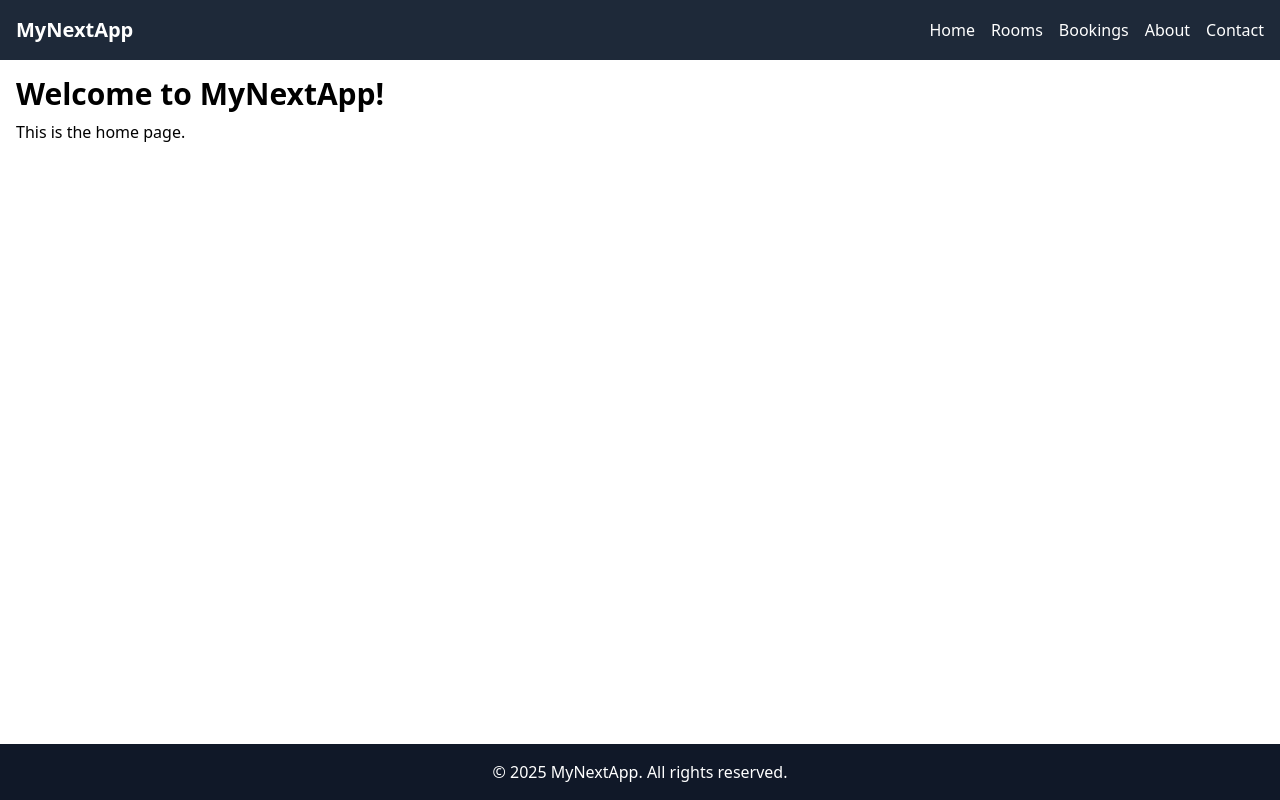
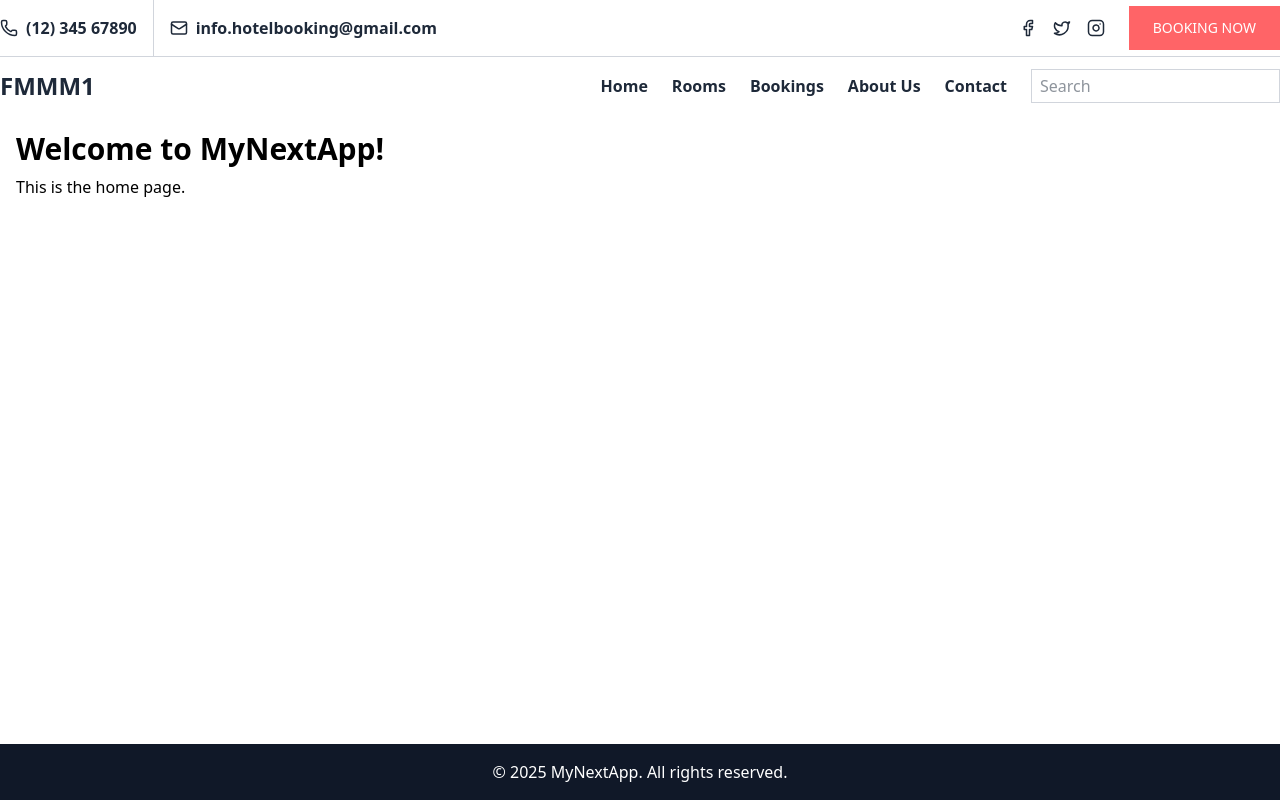
Before and after one commit to Gs-Tech-Hub/hotel-booking-manager, a Next.js app in the folder frontend/: page / in a window 1280 px wide. Built offline with nearby package versions, Linux system fonts and the light colour scheme.

Commit message:
added navigation bar for mobile & desktop

```diff
--- a/frontend/package.json
+++ b/frontend/package.json
@@ -9,9 +9,13 @@
     "lint": "next lint"
   },
   "dependencies": {
+    "clsx": "^2.1.1",
+    "framer-motion": "^12.4.7",
+    "lucide-react": "^0.475.0",
     "next": "15.1.7",
     "react": "^19.0.0",
-    "react-dom": "^19.0.0"
+    "react-dom": "^19.0.0",
+    "tailwind-merge": "^3.0.2"
   },
   "devDependencies": {
     "@eslint/eslintrc": "^3",
--- a/frontend/src/app/globals.css
+++ b/frontend/src/app/globals.css
@@ -1,6 +1,5 @@
 @import "tailwindcss";
 
-/* @theme {
-  --color-background: var(--background);
-  --color-foreground: var(--foreground);
-} */
+@theme {
+   --breakpoint-md: 50rem;
+}
--- a/frontend/src/app/layout.tsx
+++ b/frontend/src/app/layout.tsx
@@ -6,7 +6,7 @@ import "./globals.css";
 export default function RootLayout({ children }: { children: ReactNode }) {
    return (
       <html lang="en">
-      <body className="flex flex-col min-h-screen">
+         <body className="flex flex-col min-h-screen relative">
             <Navbar />
             <main className="flex-grow container mx-auto p-4">{children}</main>
             <Footer />
--- a/frontend/src/app/notFound.tsx
+++ b/frontend/src/app/notFound.tsx
@@ -1,17 +1,19 @@
+import Link from "next/link";
+
 export default function NotFound() {
    return (
       <div className="flex flex-col items-center justify-center min-h-screen bg-gray-100 text-center">
          <h1 className="text-6xl font-bold text-red-600">404</h1>
          <h2 className="text-2xl font-semibold mt-4">Page Not Found</h2>
          <p className="mt-2 text-gray-600">
-          Oops! The page you're looking for doesn't exist.
+            Oops! The page you&apos;re looking for doesn&apos;t exist.
          </p>
-        <a
+         <Link
             href="/"
             className="mt-6 px-6 py-2 bg-blue-600 text-white rounded-lg shadow-md hover:bg-blue-700 transition"
          >
             Go Home
-        </a>
+         </Link>
       </div>
    );
 }
--- a/frontend/src/components/Navbar.tsx
+++ b/frontend/src/components/Navbar.tsx
@@ -1,32 +1,159 @@
+"use client";
+
+import { motion } from "framer-motion";
+import {
+   AlignJustify,
+   FacebookIcon,
+   InstagramIcon,
+   MailIcon,
+   PhoneIcon,
+   TwitterIcon,
+   X,
+} from "lucide-react";
 import Link from "next/link";
+import Button from "./ui/button";
+import { useState } from "react";
 
-const Navbar = () => {
+const links = ["Home", "Rooms", "Bookings", "About Us", "Contact"];
+
+export default function Navbar() {
    return (
-    <nav className="bg-gray-800 text-white p-4">
-      <div className="container mx-auto flex justify-between items-center">
-        <Link href="/" className="text-xl font-bold">
-          MyNextApp
+      <>
+         <div className="bg-white text-gray-800 hidden md:block">
+            <div className="border-b border-b-gray-300 px-4 xl:px-0">
+               <div className="max-w-7xl mx-auto flex items-center justify-between">
+                  <div className="flex items-center">
+                     <div className="border-r border-r-gray-300 flex items-center gap-2 py-4 pr-4">
+                        <PhoneIcon size={18} className="" />
+                        <p className="font-semibold">(12) 345 67890</p>
+                     </div>
+                     <div className="flex items-center gap-2 p-4">
+                        <MailIcon size={18} />
+                        <p className="font-semibold">
+                           info.hotelbooking@gmail.com
+                        </p>
+                     </div>
+                  </div>
+                  <div className="flex items-center gap-6">
+                     <div className="social-links flex items-center gap-4">
+                        <Link href="#">
+                           <FacebookIcon size={18} />
                         </Link>
-        <div className="space-x-4">
-          <Link href="/" className="hover:underline">
-            Home
+                        <Link href="#">
+                           <TwitterIcon size={18} />
                         </Link>
-          <Link href="/rooms" className="hover:underline">
-            Rooms
+                        <Link href="#">
+                           <InstagramIcon size={18} />
                         </Link>
-          <Link href="/bookings" className="hover:underline">
-            Bookings
+                     </div>
+                     <Button label="BOOKING NOW" isPrimary />
+                  </div>
+               </div>
+            </div>
+            <nav className="px-4 xl:px-0">
+               <div className="max-w-7xl mx-auto flex justify-between items-center py-3">
+                  <Link href="/" className="text-2xl font-bold">
+                     FMMM1
                   </Link>
-          <Link href="/about" className="hover:underline">
-            About
+                  <div className="flex items-center gap-6">
+                     {links.map((link) => (
+                        <Link key={link} href="/" className="font-semibold">
+                           {link}
                         </Link>
-          <Link href="/contact" className="hover:underline">
-            Contact
-          </Link>
+                     ))}
+                     <div className="relative flex items-center">
+                        <label className="sr-only">Search</label>
+                        <input
+                           type="search"
+                           placeholder="Search"
+                           className="border border-gray-300 px-2 py-1"
+                        />
+                     </div>
                   </div>
                </div>
             </nav>
+         </div>
+         <MobileMenu />
+      </>
    );
-};
+}
 
-export default Navbar;
+function MobileMenu() {
+   const [isOpen, setIsOpen] = useState(false);
+   return (
+      <>
+         <nav className="px-4 py-6 flex items-center justify-between md:hidden">
+            <Link href="/" className="font-bold text-2xl">
+               FMMM1
+            </Link>
+            <div
+               className="border border-gray-200 rounded p-1 cursor-pointer hover:scale-95 transition-all"
+               onClick={() => setIsOpen(true)}
+            >
+               <AlignJustify size={20} />
+            </div>
+         </nav>
+         {isOpen && (
+            <motion.div
+               initial={{ x: "-100%" }}
+               animate={{ x: isOpen ? "0%" : "-100%" }}
+               exit={{ x: "-100%" }}
+               transition={{ type: "", stiffness: 1 }}
+               className="absolute shadow-2xl bg-white h-full md:hidden"
+            >
+               <div className="flex flex-col gap-6 p-6 w-[300px]">
+                  <button
+                     className="rounded-full aspect-square border border-gray-200 p-px w-8 h-8 flex items-center justify-center ml-auto cursor-pointer hover:scale-95 transition-all"
+                     onClick={() => setIsOpen(false)}
+                  >
+                     <X size={18} className="" />
+                  </button>
+                  <div className="flex items-center justify-center">
+                     <label className="sr-only">Search</label>
+                     <input
+                        type="search"
+                        placeholder="Search"
+                        className="border border-gray-300 px-2 py-1 w-full"
+                     />
+                  </div>
+                  <Button label="BOOKING NOW" isPrimary className="" />
+                  <div className="w-full flex flex-col gap-4">
+                     {links.map((link) => (
+                        <div key={link} className="flex flex-col gap-2">
+                           <Link key={link} href="/" className="font-semibold">
+                              {link}
+                           </Link>
+                           <div className="aspect-square border border-gray-100 w-full h-px" />
+                        </div>
+                     ))}
+                  </div>
+                  <div className="flex items-center justify-center gap-6 mt-5">
+                     <Link href="#">
+                        <FacebookIcon size={18} />
+                     </Link>
+                     <Link href="#">
+                        <TwitterIcon size={18} />
+                     </Link>
+                     <Link href="#">
+                        <InstagramIcon size={18} />
+                     </Link>
+                  </div>
+
+                  <div className="flex items-center flex-col gap-px">
+                     <div className="flex items-center gap-2">
+                        <PhoneIcon size={16} className="" />
+                        <p className="font-semibold">(12) 345 67890</p>
+                     </div>
+                     <div className="flex items-center gap-2">
+                        <MailIcon size={16} />
+                        <p className="font-semibold">
+                           info.hotelbooking@gmail.com
+                        </p>
+                     </div>
+                  </div>
+               </div>
+            </motion.div>
+         )}
+      </>
+   );
+}
--- /dev/null
+++ b/frontend/src/components/ui/button.tsx
@@ -0,0 +1,24 @@
+import { cn } from "@/lib/clsx";
+
+export default function Button({
+   label,
+   isPrimary,
+   ...props
+}: {
+   label: string;
+   isPrimary?: boolean;
+   type?: "submit" | "reset" | "button";
+} & React.HTMLProps<HTMLButtonElement>) {
+   return (
+      <button
+         {...props}
+         className={cn(
+            props.className,
+            "px-6 py-3 text-sm font-medium cursor-pointer",
+            !isPrimary ? "bg-white text-red-400" : "text-white bg-red-400"
+         )}
+      >
+         {label}
+      </button>
+   );
+}
--- /dev/null
+++ b/frontend/src/lib/clsx.ts
@@ -0,0 +1,6 @@
+import { type ClassValue, clsx } from "clsx";
+import { twMerge } from "tailwind-merge";
+
+export function cn(...inputs: ClassValue[]) {
+   return twMerge(clsx(inputs));
+}
```
Also changed, not shown: frontend/src/app/page.tsx (+5 -5 lines), 1 other file (tests, documents, lock files or other folders). Lines whose indentation alone changed are shown as unchanged.
